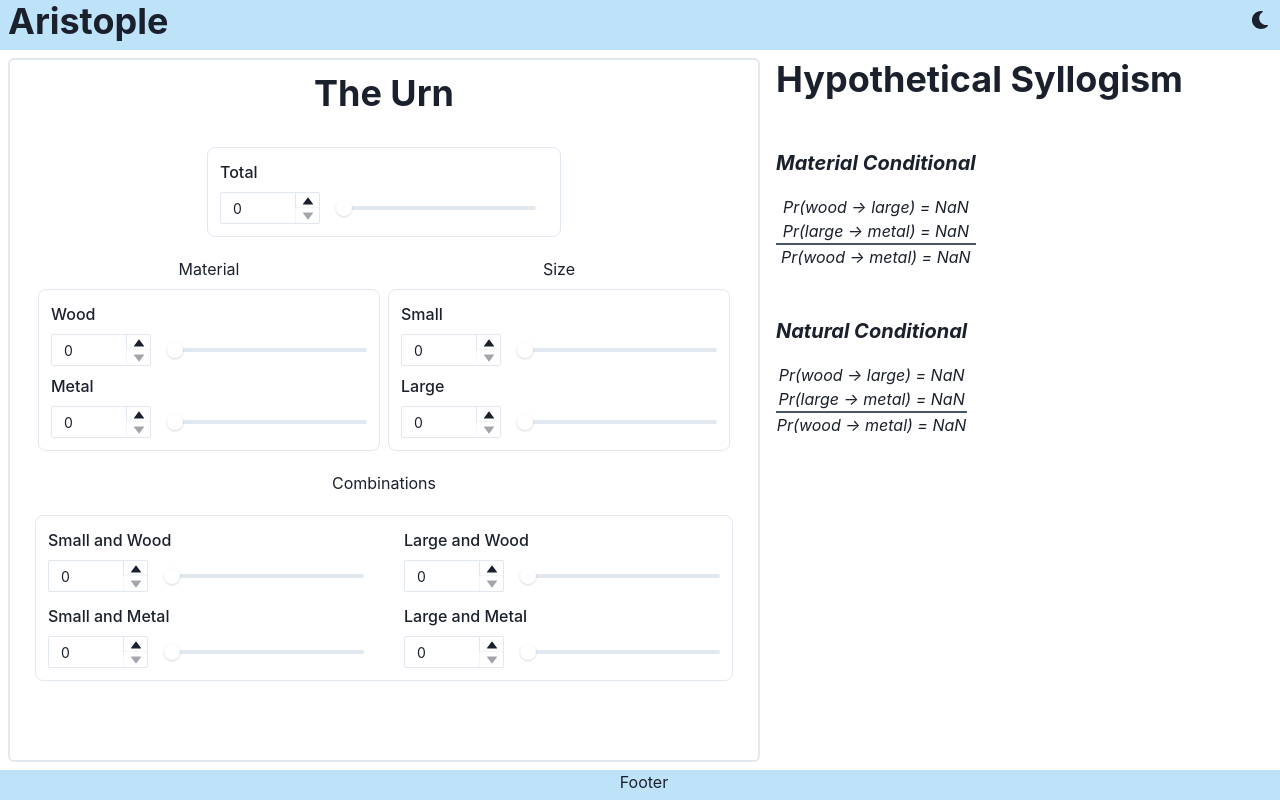
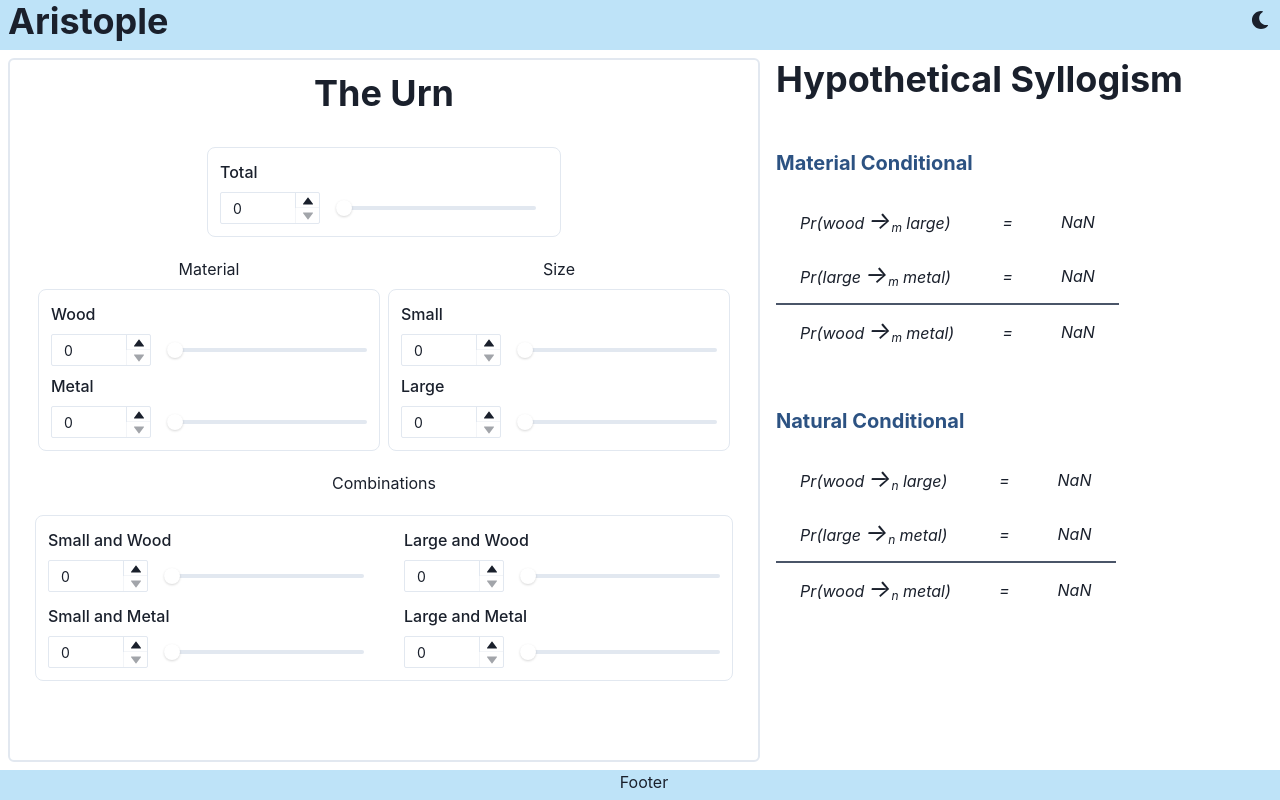
Before and after one commit to tartansandal/aristople, a React (Create React App) app: page / in a window 1280 px wide. Built offline with nearby package versions, Linux system fonts and the light colour scheme.

Commit message:
Layout example using a table

```diff
--- a/src/features/example/hypotheticalSyllogism.jsx
+++ b/src/features/example/hypotheticalSyllogism.jsx
@@ -8,8 +8,39 @@ import {
   VStack,
   // SimpleGrid,
   // Divider,
+  Table,
+  Thead,
+  Tbody,
+  Tfoot,
+  Tr,
+  Th,
+  Td,
+  TableCaption,
+  TableContainer,
 } from '@chakra-ui/react';
 import { useSelector } from 'react-redux';
+
+const MImp = () => {
+  return (
+    <>
+      <Text fontSize="1.5rem" as="span">
+        &rarr;
+      </Text>
+      <sub>m</sub>
+    </>
+  );
+};
+
+const NImp = () => {
+  return (
+    <>
+      <Text fontSize="1.5rem" as="span">
+        &rarr;
+      </Text>
+      <sub>n</sub>
+    </>
+  );
+};
 
 const HypotheticalSyllogism = () => {
   const total = useSelector(state => state.urn.total);
@@ -23,31 +54,74 @@ const HypotheticalSyllogism = () => {
     <VStack spacing={50} alignItems="flex-start" justifyContent="space-between">
       <Heading>Hypothetical Syllogism</Heading>
 
-      <Box fontStyle="italic">
-      <Heading size="md" mb={5}>Material Conditional</Heading>
-      <Text>
-        Pr(wood {'->'} large) = {(1 - ((wood - large_wood) / total)).toFixed(4)}
-      </Text>
-      <Text>
-        Pr(large {'->'} metal) = {(1 - (large - large_metal) / total).toFixed(4)}
-      </Text>
-      <Box borderColor='gray.600' borderTopWidth={2}></Box>
-      <Text>
-        Pr(wood {'->'} metal) = {(1 - (wood - 0) / total).toFixed(4)}
-      </Text>
+      <Box>
+        <Heading align="left" size="md" mb={5} color="blue.700">
+          Material Conditional
+        </Heading>
+        <TableContainer fontStyle="italic">
+          <Table variant="unstyled">
+            <Tbody>
+              <Tr>
+                <Td>
+                  Pr(wood <MImp /> large)
+                </Td>
+                <Td>=</Td>
+                <Td isNumeric>
+                  {(1 - (wood - large_wood) / total).toFixed(4)}
+                </Td>
+              </Tr>
+              <Tr>
+                <Td>
+                  Pr(large <MImp /> metal)
+                </Td>
+                <Td>=</Td>
+                <Td isNumeric>
+                  {(1 - (large - large_metal) / total).toFixed(4)}
+                </Td>
+              </Tr>
+              <Tr borderTopWidth={2} borderColor='gray.600'>
+                <Td>
+                  Pr(wood <MImp /> metal)
+                </Td>
+                <Td>=</Td>
+                <Td isNumeric>{(1 - (wood - 0) / total).toFixed(4)}</Td>
+              </Tr>
+            </Tbody>
+          </Table>
+        </TableContainer>
       </Box>
-      <Box fontStyle="italic">
-      <Heading size="md" mb={5}>Natural Conditional</Heading>
-      <Text>
-        Pr(wood {'->'} large) = {(large_wood / wood).toFixed(4)}
-      </Text>
-      <Text>
-        Pr(large {'->'} metal) = {(large_metal / large).toFixed(4)}
-      </Text>
-      <Box borderColor='gray.600' borderTopWidth={2}></Box>
-      <Text>
-        Pr(wood {'->'} metal) = {(0 / wood).toFixed(4)}
-      </Text>
+
+      <Box>
+        <Heading align="left" size="md" mb={5} color="blue.700">
+          Natural Conditional
+        </Heading>
+        <TableContainer fontStyle="italic">
+          <Table variant="unstyled">
+            <Tbody>
+              <Tr>
+                <Td>
+                  Pr(wood <NImp /> large)
+                </Td>
+                <Td>=</Td>
+                <Td isNumeric>{(large_wood / wood).toFixed(4)}</Td>
+              </Tr>
+              <Tr>
+                <Td>
+                  Pr(large <NImp /> metal)
+                </Td>
+                <Td>=</Td>
+                <Td isNumeric>{(large_metal / large).toFixed(4)}</Td>
+              </Tr>
+              <Tr borderTopWidth={2} borderColor='gray.600'>
+                <Td>
+                  Pr(wood <NImp /> metal)
+                </Td>
+                <Td>=</Td>
+                <Td isNumeric>{(0 / wood).toFixed(4)}</Td>
+              </Tr>
+            </Tbody>
+          </Table>
+        </TableContainer>
       </Box>
     </VStack>
   );
```
